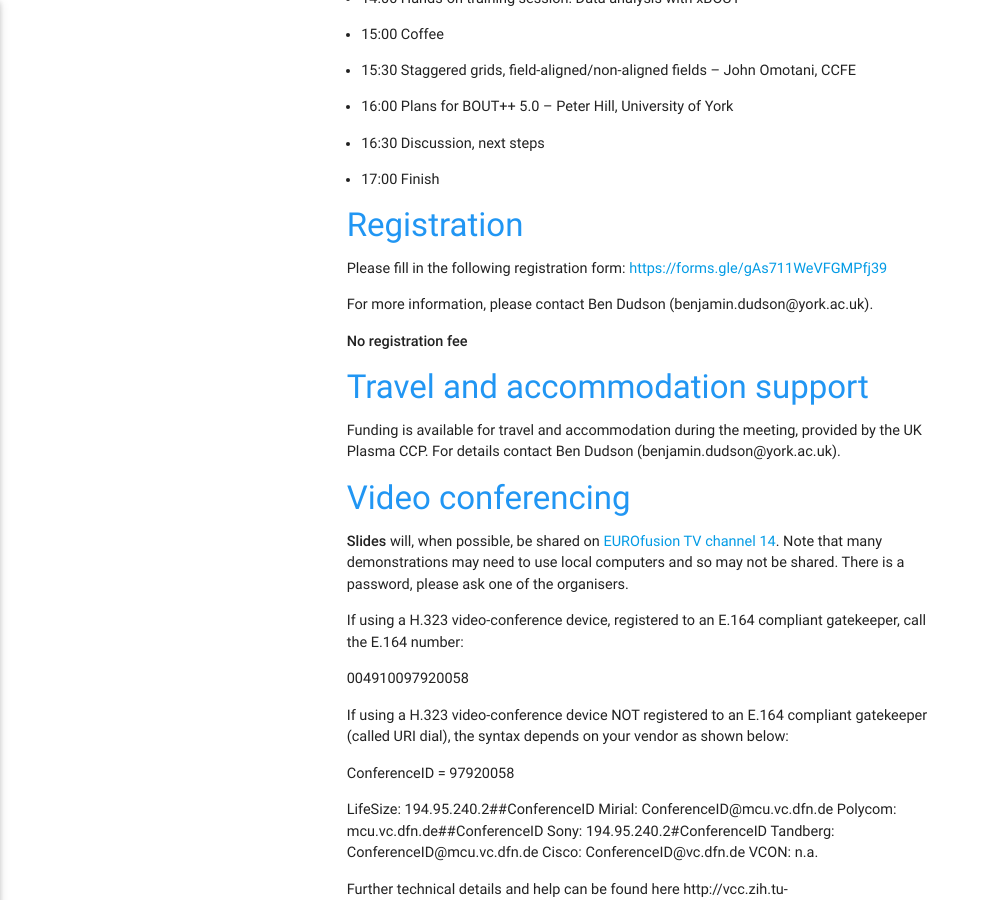
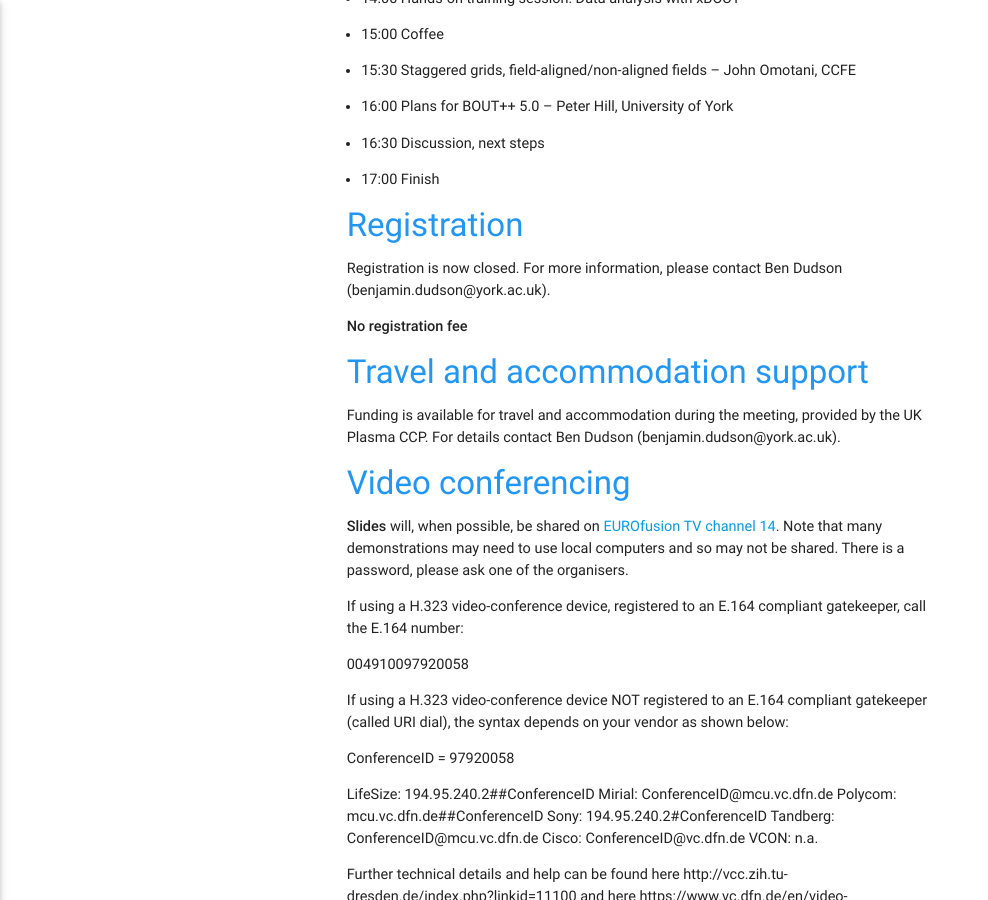
Before and after one commit to boutproject/boutproject.github.io, a Jekyll site: the page built from documentation/workshop2019.markdown, in a window 1280 px wide and 900 px high, scrolled down 1765 px. Shown: the whole window, without its empty margins (0-988 px from the left). Built offline with Jekyll 4.4.1, drawn with Linux system fonts in a browser that asks for light colours.

Commit message:
Remove registration link

```diff
--- a/documentation/workshop2019.markdown
+++ b/documentation/workshop2019.markdown
@@ -70,10 +70,7 @@ Talks and outcomes from this workshop will be stored on Zenodo
 <a name="registration"/>
 #### Registration
 
-Please fill in the following registration form:
-<https://forms.gle/gAs711WeVFGMPfj39>
-
-For more information, please contact Ben Dudson
+Registration is now closed. For more information, please contact Ben Dudson
 (benjamin.dudson@york.ac.uk).
 
 **No registration fee**
```
